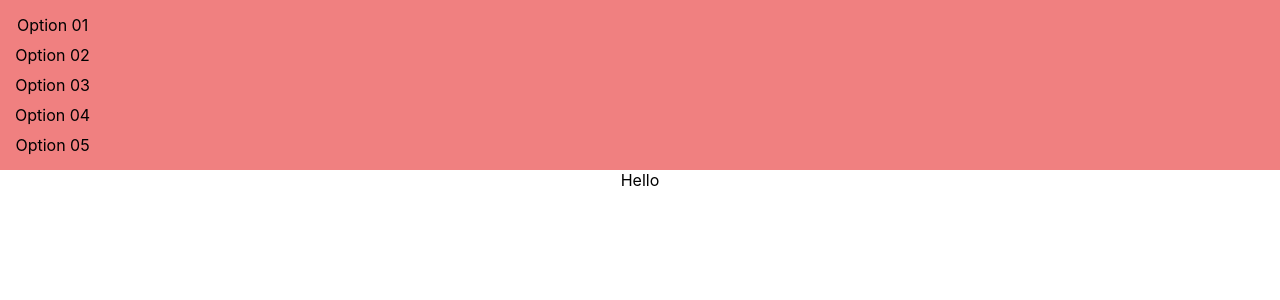
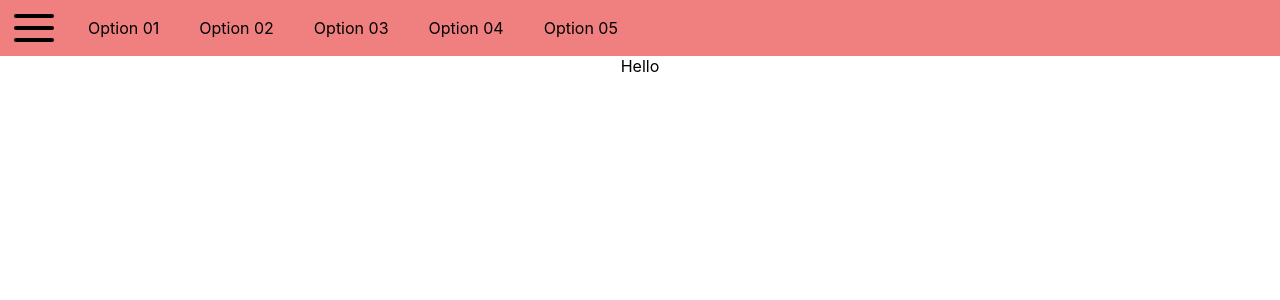
Before and after one commit to sanchit0496/reactjs-machine-coding-challenges, a React (Create React App) app in the folder navbar/: page / in a window 1280 px wide. Shown: the top 300 px of the page. Built offline with nearby package versions, Linux system fonts and the light colour scheme.

Commit message:
have added the button

```diff
--- a/navbar/src/Component/Navbar/Navbar.css
+++ b/navbar/src/Component/Navbar/Navbar.css
@@ -1,11 +1,30 @@
 .navbarContainer{
     width: 100%;
     background-color: lightcoral;
+    padding: 10px;
     display: flex;
-    align-items: left;
-    padding: 10px
+    flex-direction: flex-start;
+}
+nav{
+    display: flex;
+    flex-direction: row;
 }
 .navbarOptions{
     padding: 5px;
     cursor: pointer;
+    margin: auto 5px auto 25px;
 }
+.sandwichContainer{
+    display: flex;
+    flex-direction: column;
+    cursor: pointer;
+}
+.sandwichLayer{
+    height: 4px;
+    width: 40px;
+    background-color: black;
+    margin: 4px;
+    display: flex;
+    flex-direction: column;
+    border-radius: 5px;
+}
--- a/navbar/src/Component/Navbar/Navbar.js
+++ b/navbar/src/Component/Navbar/Navbar.js
@@ -1,37 +1,46 @@
-import React from 'react'
-import { useState } from 'react'
-import './Navbar.css'
+import React, { useState } from "react";
+import "./Navbar.css";
 
 const Navbar = () => {
+  const [clickedItemId, setClickedItemId] = useState(0);
 
-    const [clickedItemId, setClickedItemId] = useState(0)
+  const data = [
+    { id: "option01", title: "Option 01" },
+    { id: "option02", title: "Option 02" },
+    { id: "option03", title: "Option 03" },
+    { id: "option04", title: "Option 04" },
+    { id: "option05", title: "Option 05" },
+  ];
 
-    const data = [
-        {id: 'option01', title: 'Option 01'},
-        {id: 'option02', title: 'Option 02'},
-        {id: 'option03', title: 'Option 03'},
-        {id: 'option04', title: 'Option 04'},
-        {id: 'option05', title: 'Option 05'}
-    ]
-
-    const handleClick = (clickedId) => {
-        console.log('clickedId', clickedId)
-        setClickedItemId(clickedId)
-    }
+  const handleClick = (clickedId) => {
+    console.log("clickedId", clickedId);
+    setClickedItemId(clickedId);
+  };
 
   return (
-    <div className='navbarContainer'>
-    <nav>
-        {
-            data.map((item) => {
-                return(
-                    <div className = 'navbarOptions' id= {item.id} onClick = {() => handleClick(item.id)}  style = {{borderBottom : clickedItemId === item.id ?  '5px solid black': ''}}>{item.title}</div>
-                )
-            })
-        }
-    </nav>
+    <div className="navbarContainer">
+      <nav>
+        <div className="sandwichContainer">
+          <div className="sandwichLayer"></div>
+          <div className="sandwichLayer"></div>
+          <div className="sandwichLayer"></div>
+        </div>
+        {data.map((item) => (
+          <div
+            key={item.id}
+            className="navbarOptions"
+            id={item.id}
+            onClick={() => handleClick(item.id)}
+            style={{
+              borderBottom: clickedItemId === item.id ? "5px solid black" : "",
+            }}
+          >
+            {item.title}
+          </div>
+        ))}
+      </nav>
     </div>
-  )
-}
+  );
+};
 
-export default Navbar
+export default Navbar;
```
